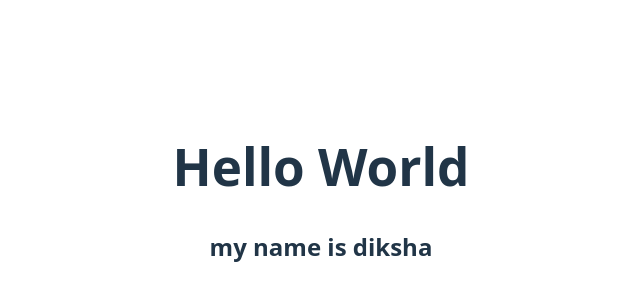
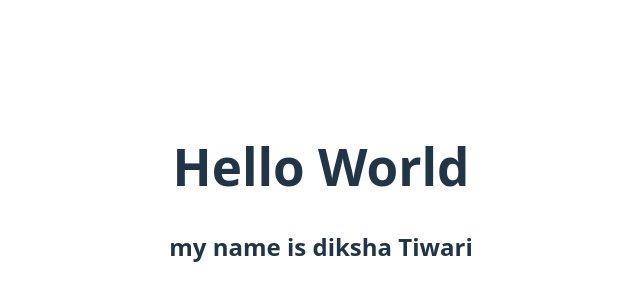
Before and after one commit to DikshaTiwari9264/newProject, a React (Vite) app: page / in a window 1280 px wide. Shown: the part 206-506 px from the top of the page, without its empty margins (319-959 px from the left). Built offline with nearby package versions, Linux system fonts and the light colour scheme.

Commit message:
name chanegg

```diff
--- a/src/App.jsx
+++ b/src/App.jsx
@@ -4,7 +4,7 @@ function App() {
   return (
     <>
       <h1> Hello World </h1>
-      <h2>my name is diksha</h2>
+      <h2>my name is diksha Tiwari</h2>
     </>
   );
 }
```
